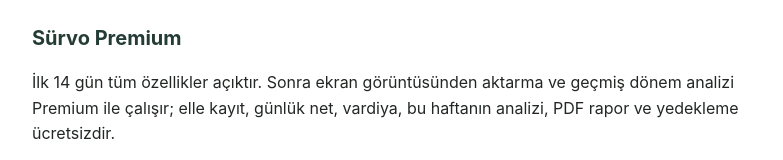
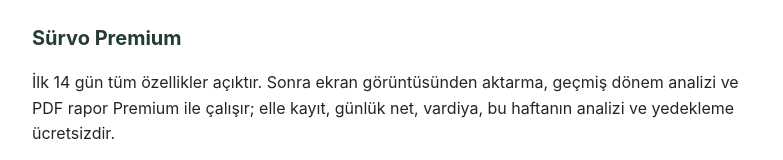
Before and after one commit to trkzapps/trkzapps.github.io, a plain HTML site: page survo/support.html in a window 1280 px wide. Shown: the part 709-869 px from the top of the page, without its empty margins (248-1031 px from the left). Drawn offline with Linux system fonts and the light colour scheme.

Commit message:
Add files via upload

```diff
--- a/survo/support.html
+++ b/survo/support.html
@@ -27,7 +27,7 @@
 <p>Profil › Yedekle ve geri yükle › Yedek dosyası oluştur ile dosyayı iCloud Drive'a veya Dosyalar'a kaydet; yeni telefonda aynı ekrandan “Yedekten geri yükle”yi seç. iPhone yedeğinden geri yükleme de kayıtlarını taşır.</p>
 
 <h2>Sürvo Premium</h2>
-<p>İlk 14 gün tüm özellikler açıktır. Sonra ekran görüntüsünden aktarma ve geçmiş dönem analizi Premium ile çalışır; elle kayıt, günlük net, vardiya, bu haftanın analizi, PDF rapor ve yedekleme ücretsizdir.</p>
+<p>İlk 14 gün tüm özellikler açıktır. Sonra ekran görüntüsünden aktarma, geçmiş dönem analizi ve PDF rapor Premium ile çalışır; elle kayıt, günlük net, vardiya, bu haftanın analizi ve yedekleme ücretsizdir.</p>
 <ul>
   <li><strong>Satın alımları geri yükle:</strong> Profil › Sürvo Premium › “Satın alımları geri yükle”. Aboneliği aldığın Apple hesabıyla giriş yapmış olmalısın.</li>
   <li><strong>İptal:</strong> iPhone Ayarları › adın › Abonelikler › Sürvo. İptal, dönemin sonunda geçerli olur.</li>
```
